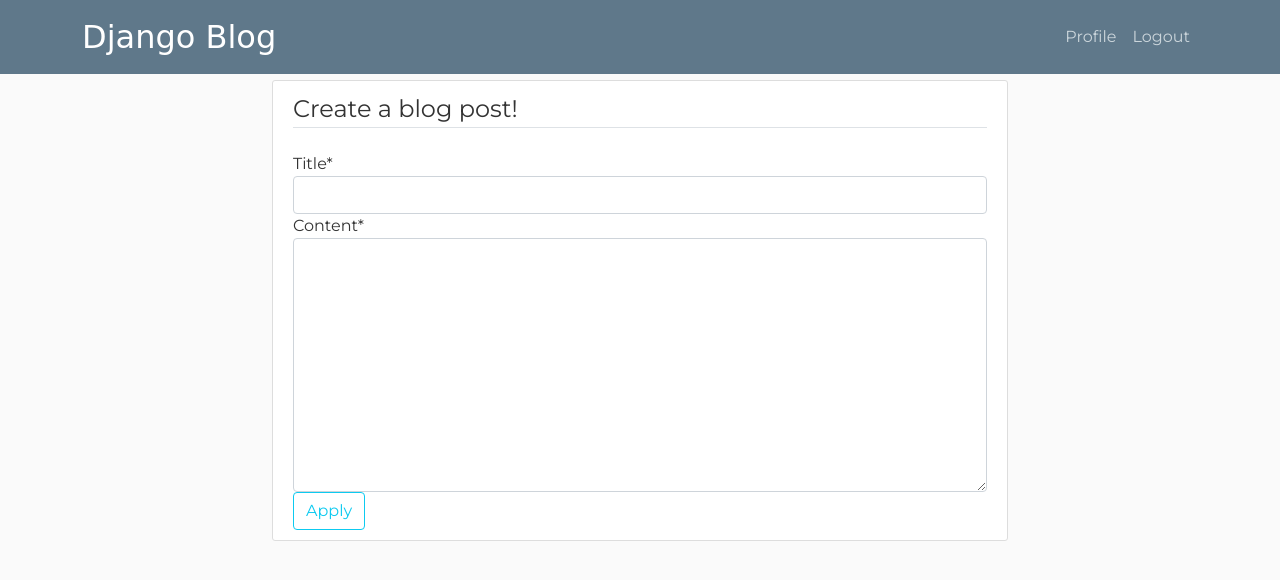
After one commit to sedighehfarasat/Blog, a Django app: page /post/new/ in a window 1280 px wide. The commit adds this page. Shown: the top 580 px of the page. Run offline with Django 4.2, Linux system fonts and the light colour scheme; a user stored in the database is signed in; tables that the repository leaves empty hold one stand-in row (values such as "Sample post"); some libraries are stand-ins or nearby versions; some web fonts are replaced.

Commit message:
Added 'create post'

```diff
--- a/blog_project/blog/models.py
+++ b/blog_project/blog/models.py
@@ -1,5 +1,6 @@
 from django.db import models
 from django.contrib.auth.models import User
+from django.urls import reverse
 
 
 class Post(models.Model):
@@ -14,3 +15,6 @@ class Post(models.Model):
     @property
     def first_paragh(self):
         return self.content[:500]
+
+    def get_absolute_url(self):
+        return reverse('blog-detail', kwargs={'pk': self.pk})
--- a/blog_project/blog/templates/blog/base.html
+++ b/blog_project/blog/templates/blog/base.html
@@ -36,11 +36,11 @@
             <!-- Navbar Right Side -->
             <div class="navbar-nav">
               {% if user.is_authenticated %}
-                <a class="nav-item nav-link" href="{% url 'profile' %}">Profile</a>
-                <a class="nav-item nav-link" href="{% url 'logout' %}">Logout</a>
+                <a class="nav-item nav-link" href="{% url 'users-profile' %}">Profile</a>
+                <a class="nav-item nav-link" href="{% url 'users-logout' %}">Logout</a>
               {% else %}
-                <a class="nav-item nav-link" href="{% url 'login' %}">Login</a>
-                <a class="nav-item nav-link" href="{% url 'register' %}">Register</a>
+                <a class="nav-item nav-link" href="{% url 'users-login' %}">Login</a>
+                <a class="nav-item nav-link" href="{% url 'users-register' %}">Register</a>
               {% endif %}
             </div>
           </div>
--- /dev/null
+++ b/blog_project/blog/templates/blog/post_create.html
@@ -0,0 +1,16 @@
+{% extends "blog/base.html" %}
+{% load crispy_forms_tags %}
+{% block content %}
+    <div class="content-section">
+        <form method="post">
+            {% csrf_token %}
+            <fieldset class="form-group">
+                <legend class="border-bottom mb-4">Create a blog post!</legend>
+                {{ form|crispy }}
+            </fieldset>
+            <div class="form-group">
+                <button class="btn btn-outline-info" type="submit">Apply</button>
+            </div>
+        </form>
+    </div>
+{% endblock content %}
--- a/blog_project/blog/urls.py
+++ b/blog_project/blog/urls.py
@@ -5,4 +5,5 @@ from . import views
 urlpatterns = [
     path('', views.PostListView.as_view(), name='blog-list'),
     path('post/<int:pk>/', views.PostDetailView.as_view(), name='blog-detail'),
+    path('post/new/', views.PostCreateView.as_view(), name='blog-create'),
 ]
--- a/blog_project/blog/views.py
+++ b/blog_project/blog/views.py
@@ -1,4 +1,5 @@
-from django.views.generic import ListView, DetailView
+from django.views.generic import ListView, DetailView, CreateView
+from django.contrib.auth.mixins import LoginRequiredMixin
 from .models import Post
 
 
@@ -23,3 +24,18 @@ class PostDetailView(DetailView):
         context = super().get_context_data(**kwargs)
         context['title'] = Post.objects.get(id=self.kwargs['pk']).title
         return context
+
+
+class PostCreateView(LoginRequiredMixin, CreateView):
+    model = Post
+    template_name = 'blog/post_create.html'
+    fields = ['title', 'content']
+
+    def get_context_data(self, **kwargs):
+        context = super().get_context_data(**kwargs)
+        context['title'] = 'Post Something New'
+        return context
+
+    def form_valid(self, form):
+        form.instance.author = self.request.user
+        return super().form_valid(form)
--- a/blog_project/blog_project/settings.py
+++ b/blog_project/blog_project/settings.py
@@ -132,4 +132,4 @@ DEFAULT_AUTO_FIELD = 'django.db.models.BigAutoField'
 CRISPY_TEMPLATE_PACK = 'bootstrap4'
 
 LOGIN_REDIRECT_URL = 'blog-list'
-LOGIN_URL = 'login'
+LOGIN_URL = 'users-login'
--- a/blog_project/users/templates/users/login.html
+++ b/blog_project/users/templates/users/login.html
@@ -13,7 +13,7 @@
             </div>
             <div class="border-top pt-3">
                 <small class="text-muted">
-                    Need an account? <a class="ml-2" href="{% url 'register' %}">Sign Up Now</a>
+                    Need an account? <a class="ml-2" href="{% url 'users-register' %}">Sign Up Now</a>
                 </small>
             </div>
         </form>
--- a/blog_project/users/templates/users/logout.html
+++ b/blog_project/users/templates/users/logout.html
@@ -3,7 +3,7 @@
     <h2>You have been logout!</h2>
     <div class="border-top pt-3">
         <small class="text-muted">
-            <a href="{% url 'login' %}">Login Again</a>
+            <a href="{% url 'users-login' %}">Login Again</a>
         </small>
     </div>
 {% endblock content %}
--- a/blog_project/users/urls.py
+++ b/blog_project/users/urls.py
@@ -4,8 +4,8 @@ from . import views
 
 
 urlpatterns = [
-    path('register/', views.register, name="register"),
-    path('login/', auth_views.LoginView.as_view(template_name='users/login.html'), name="login"),
-    path('logout/', auth_views.LogoutView.as_view(template_name='users/logout.html'), name="logout"),
-    path('profile/', views.profile, name="profile"),
+    path('register/', views.register, name="users-register"),
+    path('login/', auth_views.LoginView.as_view(template_name='users/login.html'), name="users-login"),
+    path('logout/', auth_views.LogoutView.as_view(template_name='users/logout.html'), name="users-logout"),
+    path('profile/', views.profile, name="users-profile"),
 ]
--- a/blog_project/users/views.py
+++ b/blog_project/users/views.py
@@ -10,7 +10,7 @@ def register(request):
         if form.is_valid():
             form.save()
             messages.success(request, f'Your account has been created! You are able to login now!')
-            return redirect('login')
+            return redirect('users-login')
     else:
         form = UserRegisterForm()
     return render(request, 'users/register.html', {'form': form})
@@ -26,7 +26,7 @@ def profile(request):
             u_form.save()
             p_form.save()
             messages.success(request, f'Your account has been updated!')
-            return redirect('profile')
+            return redirect('users-profile')
 
     else:
         u_form = UserUpdateForm(instance=request.user)
```
